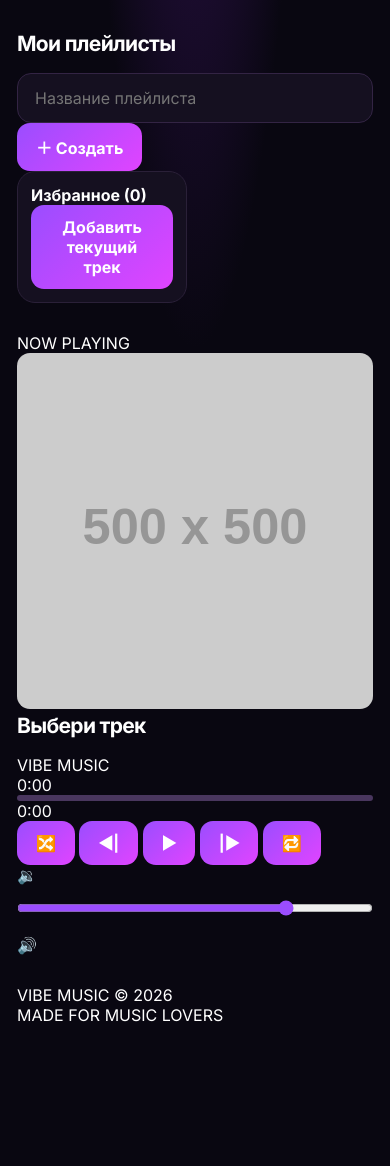
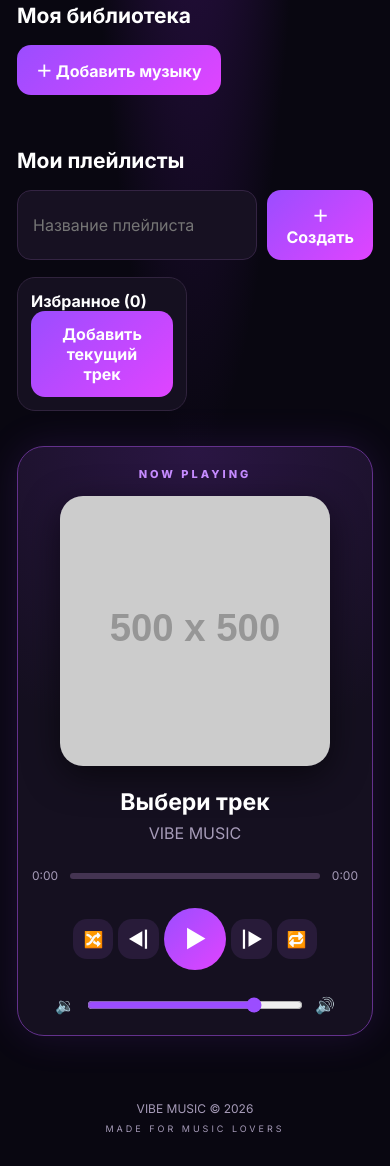
Before and after one commit to samodovcom-dev/Vibe-Music, a plain HTML site: page index.html in a window 390 px wide. Shown: the part 615-1781 px from the top of the page. Before the commit the page ends 1657 px from the top, so only its background shows below. Drawn offline with Linux system fonts and the light colour scheme; placeholder pictures from the web are drawn by us.

Commit message:
Refactor CSS styles for layout and responsiveness
Updated font weight and styles, adjusted padding, and modified various CSS properties for better layout and responsiveness.

```diff
--- a/css/style.css
+++ b/css/style.css
@@ -1,13 +1,12 @@
 
-@import url('https://fonts.googleapis.com/css2?family=Inter:wght@400;500;600;700;800&display=swap');
+@import url('https://fonts.googleapis.com/css2?family=Inter:wght@400;500;600;700;800;900&display=swap');
 
 :root {
     --bg: #090711;
     --panel: #151020;
-    --panel-light: #211832;
     --purple: #9b4dff;
     --pink: #e044ff;
-    --text: #ffffff;
+    --text: #fff;
     --muted: #a69bb8;
 }
 
@@ -20,11 +19,11 @@
 body {
     min-height: 100vh;
     background:
-        radial-gradient(ellipse at 50% -15%, #42176d 0%, transparent 45%),
+        radial-gradient(ellipse at 50% -10%, #43166d 0%, transparent 45%),
         var(--bg);
     color: var(--text);
     font-family: 'Inter', sans-serif;
-    padding: 24px;
+    padding: 25px;
 }
 
 button, input {
@@ -32,62 +31,51 @@ button, input {
 }
 
 button {
+    border: none;
     cursor: pointer;
-    border: none;
     color: white;
-}
-
-h1, h2, h3 {
-    letter-spacing: -0.7px;
-}
-
-header {
-    display: flex;
-    align-items: center;
-    justify-content: space-between;
-    gap: 15px;
-    margin-bottom: 35px;
-}
-
-header h1 {
-    font-size: 29px;
-    font-weight: 800;
-}
-
-header h1 span {
-    color: var(--purple);
-}
-
-input {
-    background: var(--panel);
-    border: 1px solid #332444;
+    background: linear-gradient(135deg, var(--purple), var(--pink));
+    padding: 13px 19px;
     border-radius: 14px;
-    padding: 14px 17px;
-    color: white;
-    outline: none;
-    width: 100%;
-}
-
-input:focus {
-    border-color: var(--purple);
-    box-shadow: 0 0 15px #9b4dff30;
-}
-
-button {
-    background: linear-gradient(135deg, var(--purple), var(--pink));
-    padding: 12px 19px;
-    border-radius: 13px;
     font-weight: 700;
-    transition: .2s;
+    transition: .25s;
 }
 
 button:hover {
     transform: translateY(-2px);
-    box-shadow: 0 5px 20px #9b4dff55;
+    box-shadow: 0 5px 22px #9b4dff66;
+}
+
+.header {
+    max-width: 1100px;
+    margin: auto;
+    margin-bottom: 35px;
+}
+
+.header h1 {
+    font-size: 32px;
+    font-weight: 900;
+    letter-spacing: -1px;
+}
+
+.header h1 span {
+    color: var(--purple);
+}
+
+.header p {
+    color: var(--muted);
+    font-size: 11px;
+    letter-spacing: 4px;
+    margin-top: 6px;
+}
+
+.container {
+    max-width: 1100px;
+    margin: auto;
 }
 
 section {
-    margin-bottom: 30px;
+    margin-bottom: 35px;
 }
 
 section h2 {
@@ -95,11 +83,67 @@ section h2 {
     margin-bottom: 17px;
 }
 
+.search-section {
+    display: flex;
+    gap: 10px;
+}
+
+input {
+    width: 100%;
+    min-width: 0;
+    padding: 15px;
+    background: #171122;
+    border: 1px solid #342443;
+    border-radius: 14px;
+    color: white;
+    outline: none;
+}
+
+input:focus {
+    border-color: var(--purple);
+    box-shadow: 0 0 15px #9b4dff33;
+}
+
+.welcome {
+    padding: 42px;
+    border-radius: 27px;
+    min-height: 250px;
+    background:
+        radial-gradient(circle at 85% 50%, #a23cff55, transparent 35%),
+        linear-gradient(120deg, #26143f, #110c1c);
+    border: 1px solid #63318c;
+    box-shadow: 0 10px 40px #0005;
+}
+
+.welcome-label,
+.player-label {
+    color: #c58bff;
+    font-size: 11px;
+    font-weight: 800;
+    letter-spacing: 3px;
+    margin-bottom: 15px;
+}
+
+.welcome h2 {
+    font-size: clamp(32px, 6vw, 55px);
+    font-weight: 900;
+    line-height: 1.08;
+    margin-bottom: 14px;
+}
+
+.welcome h2 span {
+    color: #c27aff;
+}
+
+.welcome > p:last-child {
+    color: var(--muted);
+}
+
 #searchResults,
 #cards,
 #playlistList {
     display: grid;
-    grid-template-columns: repeat(auto-fill, minmax(145px, 1fr));
+    grid-template-columns: repeat(auto-fill, minmax(150px, 1fr));
     gap: 16px;
 }
 
@@ -107,68 +151,130 @@ section h2 {
 #cards > *,
 #playlistList > * {
     background: var(--panel);
-    border: 1px solid #2a2038;
+    border: 1px solid #30233d;
     border-radius: 18px;
     padding: 13px;
-    transition: .2s;
+    transition: .25s;
 }
 
 #searchResults > *:hover,
 #cards > *:hover,
 #playlistList > *:hover {
-    background: var(--panel-light);
+    transform: translateY(-4px);
     border-color: var(--purple);
-    transform: translateY(-3px);
+    background: #211832;
 }
 
-img {
-    max-width: 100%;
-    border-radius: 13px;
+#addMusic {
+    margin-bottom: 18px;
 }
 
-#player {
-    position: sticky;
-    bottom: 15px;
-    background: rgba(24, 16, 38, .96);
-    border: 1px solid #59318a;
-    border-radius: 22px;
-    padding: 17px;
-    box-shadow: 0 0 35px #8e36ff30;
-    backdrop-filter: blur(20px);
+.playlist-create {
+    display: flex;
+    gap: 10px;
+    margin-bottom: 17px;
 }
 
-#player img {
-    width: 58px;
-    height: 58px;
-    object-fit: cover;
+.player {
+    text-align: center;
+    background:
+        radial-gradient(circle at 50% 0%, #55218a55, transparent 50%),
+        #151020;
+    border: 1px solid #63318c;
+    border-radius: 27px;
+    padding: 28px;
+    box-shadow: 0 0 40px #9b4dff22;
 }
 
-#player button {
-    margin: 4px;
+#nowCover {
+    width: min(100%, 270px);
+    aspect-ratio: 1;
+    object-fit: cover;
+    border-radius: 23px;
+    margin: 10px auto 22px;
+    display: block;
+    box-shadow: 0 10px 35px #0008;
+}
+
+#nowTitle {
+    font-size: 23px;
+    margin-bottom: 7px;
+}
+
+#nowArtist {
+    color: var(--muted);
+}
+
+.progress {
+    display: flex;
+    align-items: center;
+    gap: 12px;
+    margin: 25px 0;
+    font-size: 12px;
+    color: var(--muted);
 }
 
 #progressBar {
-    width: 100%;
+    flex: 1;
     height: 6px;
-    background: #49365e;
+    background: #443452;
     border-radius: 10px;
+    overflow: hidden;
     cursor: pointer;
-    overflow: hidden;
 }
 
 #fill {
+    width: 0%;
     height: 100%;
-    width: 0%;
     background: linear-gradient(90deg, var(--purple), var(--pink));
-    border-radius: 10px;
 }
 
-#volume {
+.controls {
+    display: flex;
+    align-items: center;
+    justify-content: center;
+    gap: 12px;
+}
+
+.controls button {
+    min-width: 42px;
+    padding: 12px;
+    background: #281b39;
+}
+
+#play {
+    width: 62px;
+    height: 62px;
+    border-radius: 50%;
+    font-size: 22px;
+    background: linear-gradient(135deg, var(--purple), var(--pink));
+}
+
+.volume-control {
+    display: flex;
+    align-items: center;
+    gap: 12px;
+    max-width: 280px;
+    margin: 25px auto 0;
+}
+
+.volume-control input {
+    padding: 0;
     accent-color: var(--purple);
 }
 
-#addMusic {
-    margin: 12px 0;
+footer {
+    text-align: center;
+    color: var(--muted);
+    padding: 30px 0 15px;
+    font-size: 12px;
+}
+
+footer span {
+    display: block;
+    margin-top: 7px;
+    font-size: 9px;
+    letter-spacing: 3px;
 }
 
 @media (max-width: 600px) {
@@ -176,8 +282,9 @@ img {
         padding: 17px;
     }
 
-    header h1 {
-        font-size: 24px;
+    .welcome {
+        padding: 28px;
+        min-height: 220px;
     }
 
     #searchResults,
@@ -186,8 +293,16 @@ img {
         grid-template-columns: repeat(2, minmax(0, 1fr));
     }
 
-    #player {
-        bottom: 8px;
-        padding: 12px;
+    .player {
+        padding: 20px 14px;
+    }
+
+    .controls {
+        gap: 5px;
+    }
+
+    .controls button {
+        min-width: 36px;
+        padding: 10px;
     }
 }
```
